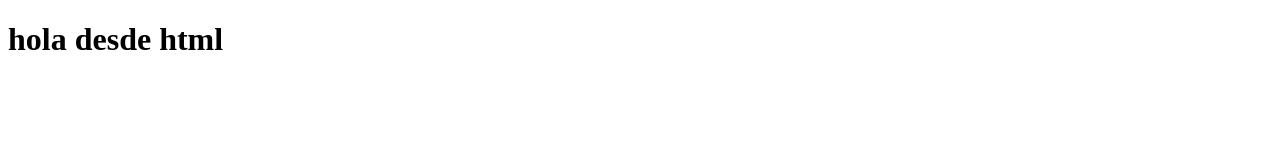
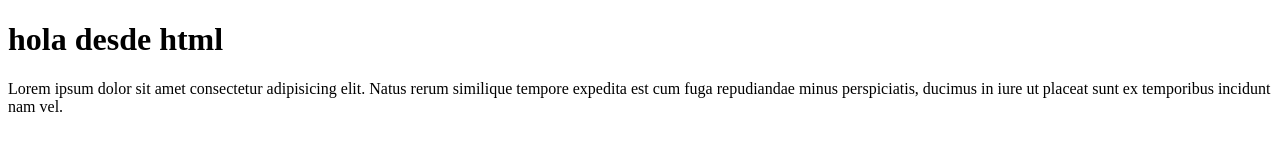
Before and after one commit to Damianmc635/git-ejemplo, a plain HTML site: page index.html in a window 1280 px wide. Drawn offline with Linux system fonts and the light colour scheme.

Commit message:
agregamos un parrafo

```diff
--- a/index.html
+++ b/index.html
@@ -8,5 +8,6 @@
 </head>
 <body>
     <h1>hola desde html</h1>
+    <p>Lorem ipsum dolor sit amet consectetur adipisicing elit. Natus rerum similique tempore expedita est cum fuga repudiandae minus perspiciatis, ducimus in iure ut placeat sunt ex temporibus incidunt nam vel.</p>
 </body>
 </html>
```
